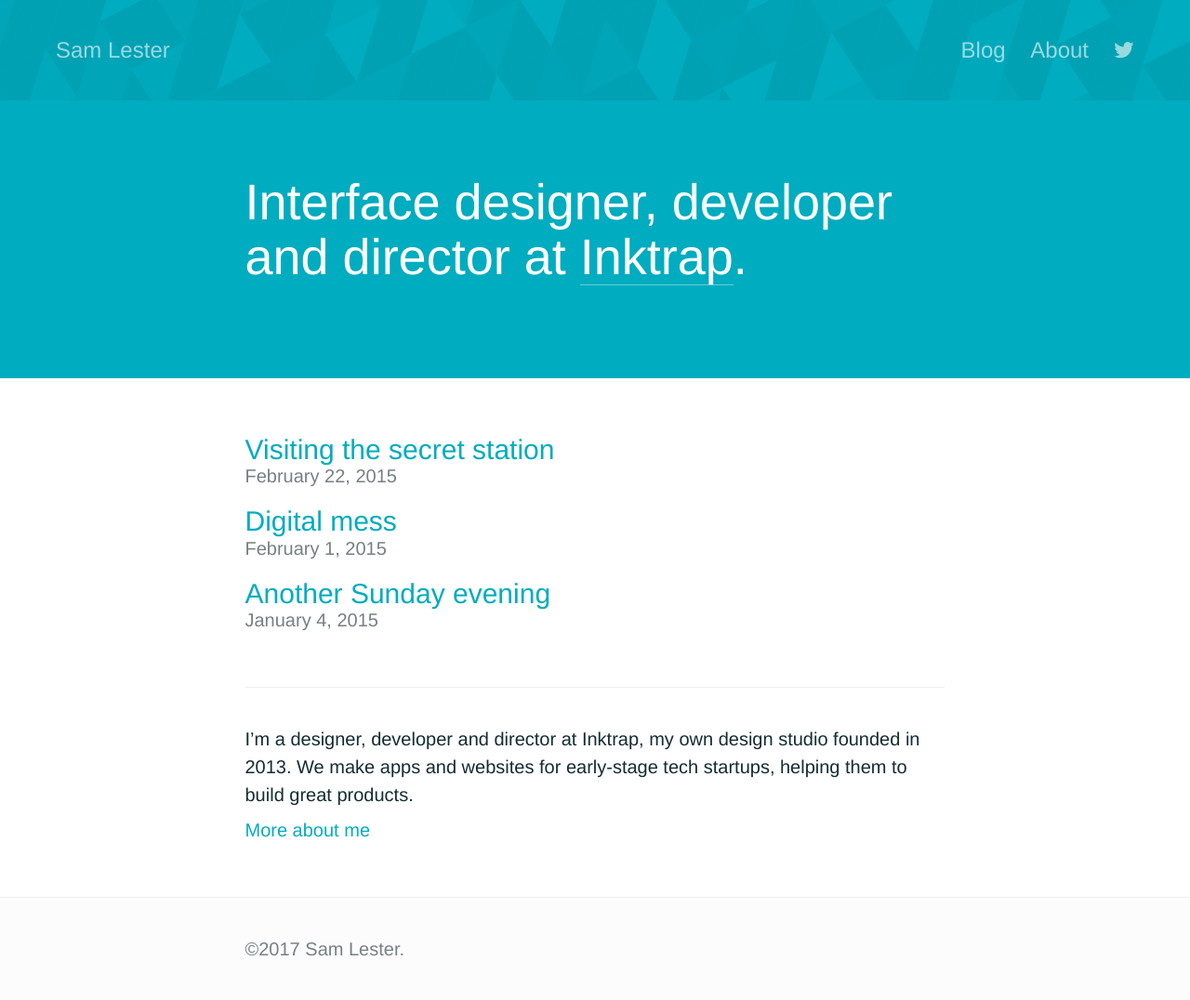
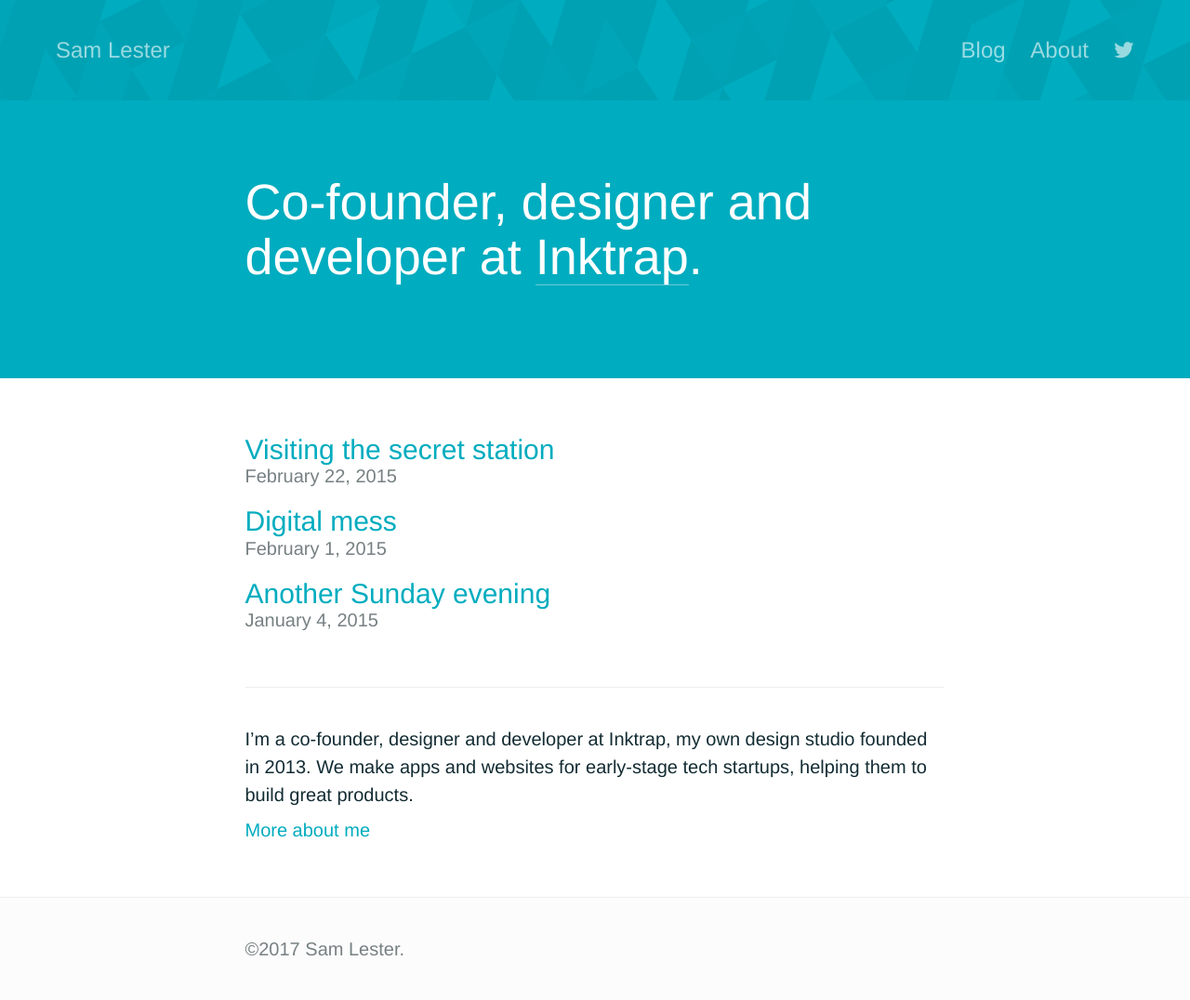
Before and after one commit to samlester/samlester.github.io, a Jekyll site: the page built from index.html, in a window 1280 px wide. Shown: the whole page at 93% size. Built offline with Jekyll 4.4.1, drawn with Linux system fonts in a browser that asks for light colours.

Commit message:
Content updates

```diff
--- a/_sass/_base.scss
+++ b/_sass/_base.scss
@@ -51,6 +51,11 @@ input[type="submit"] {
   }
   h1, a {
     color: #fff;
+  }
+  h1 {
+    @include media($medium) {
+      max-width: 90%;
+    }
   }
   a {
     @include transition(border-color 0.3s);
--- a/index.html
+++ b/index.html
@@ -4,7 +4,7 @@ layout: default
 
 <div class="container intro">
   <div class="content">
-    <h1>Interface designer, developer and director at <a href="http://www.inktrap.co.uk" target="_blank">Inktrap</a>.</h1>
+    <h1>Co-founder, designer and developer at <a href="http://www.inktrap.co.uk" target="_blank">Inktrap</a>.</h1>
   </div>
 </div>
 
@@ -21,7 +21,7 @@ layout: default
   </section>
 
   <section class="content about">
-    <p>I’m a designer, developer and director at Inktrap, my own design studio founded in 2013. We make apps and websites for early-stage tech startups, helping them to build great products.</p>
+    <p>I’m a co-founder, designer and developer at Inktrap, my own design studio founded in 2013. We make apps and websites for early-stage tech startups, helping them to build great products.</p>
     <a href="{{ 'about/' | prepend: site.baseurl }}">More about me</a>
   </section>
 </main>
```
Also changed, not shown: about.md (+1 -1 lines), 1 other file.
